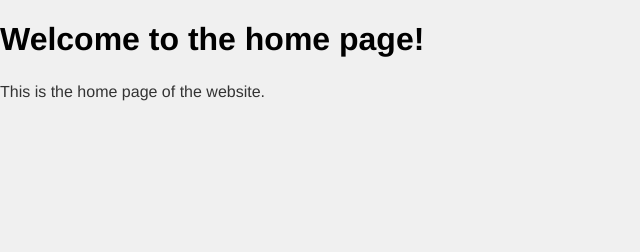
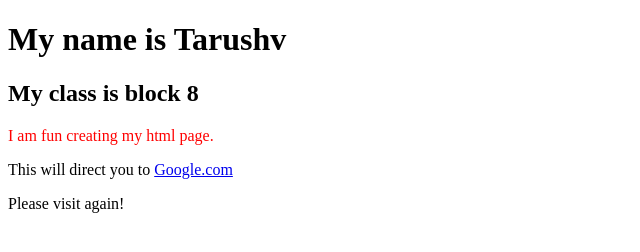
Before and after one commit to tarushvkodes/cybertestsite3132025, a plain HTML site: page index.html in a window 1280 px wide. Shown: the whole page, without its empty margins (0-640 px from the left). Drawn offline with Linux system fonts and the light colour scheme.

Commit message:
Update index.html to change title, add inline styles, and modify content

```diff
--- a/index.html
+++ b/index.html
@@ -1,11 +1,22 @@
 <!DOCTYPE html>
 <html>
-<head>
-    <title>Home</title>
-    <link rel="stylesheet" href="styles.css">
-</head>
-<body>
-    <h1>Welcome to the home page!</h1>
-    <p>This is the home page of the website.</p>
-</body>
+    <head>
+        <title>My Page</title>
+        <style>
+            .red-text {
+                color: red;
+            }
+        </style>
+    </head>
+    <body>
+        <h1>My name is Tarushv</h1>
+
+        <h2>My class is block 8</h2>
+
+        <p class="red-text">I am fun creating my html page.</p>
+
+        <p>This will direct you to <a href="https://www.google.com">Google.com</a></p>
+
+        <p>Please visit again!</p>
+    </body>
 </html>
```
